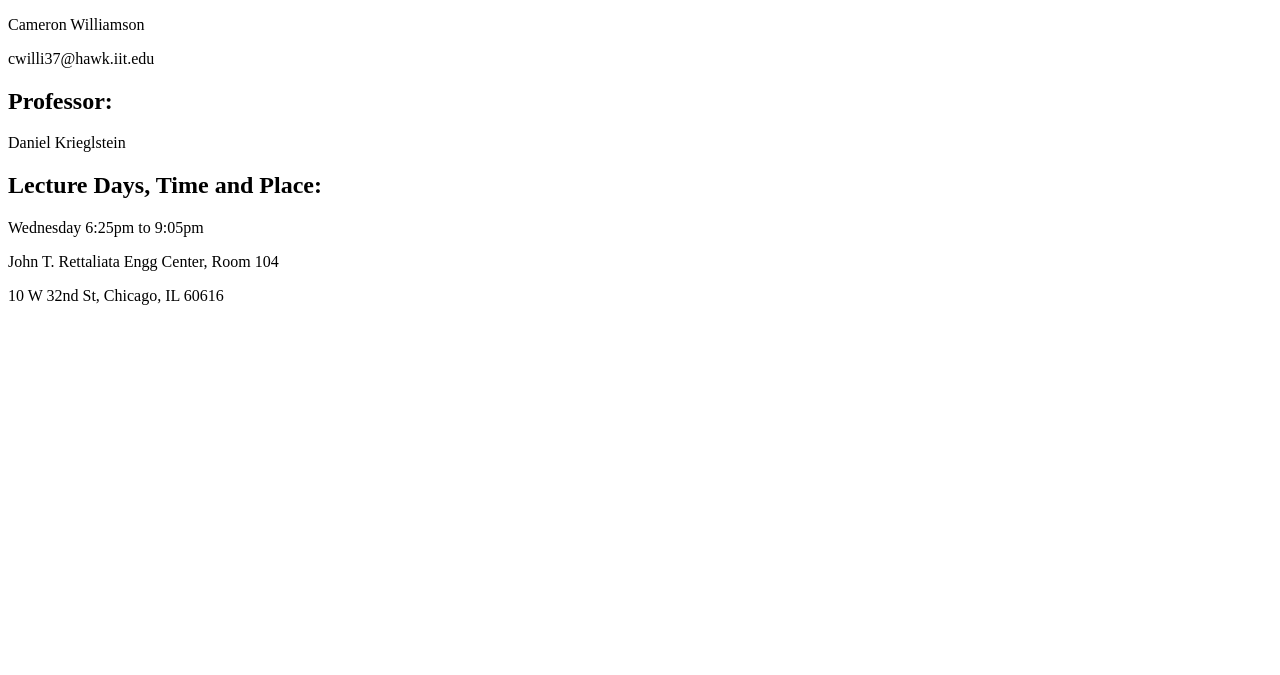
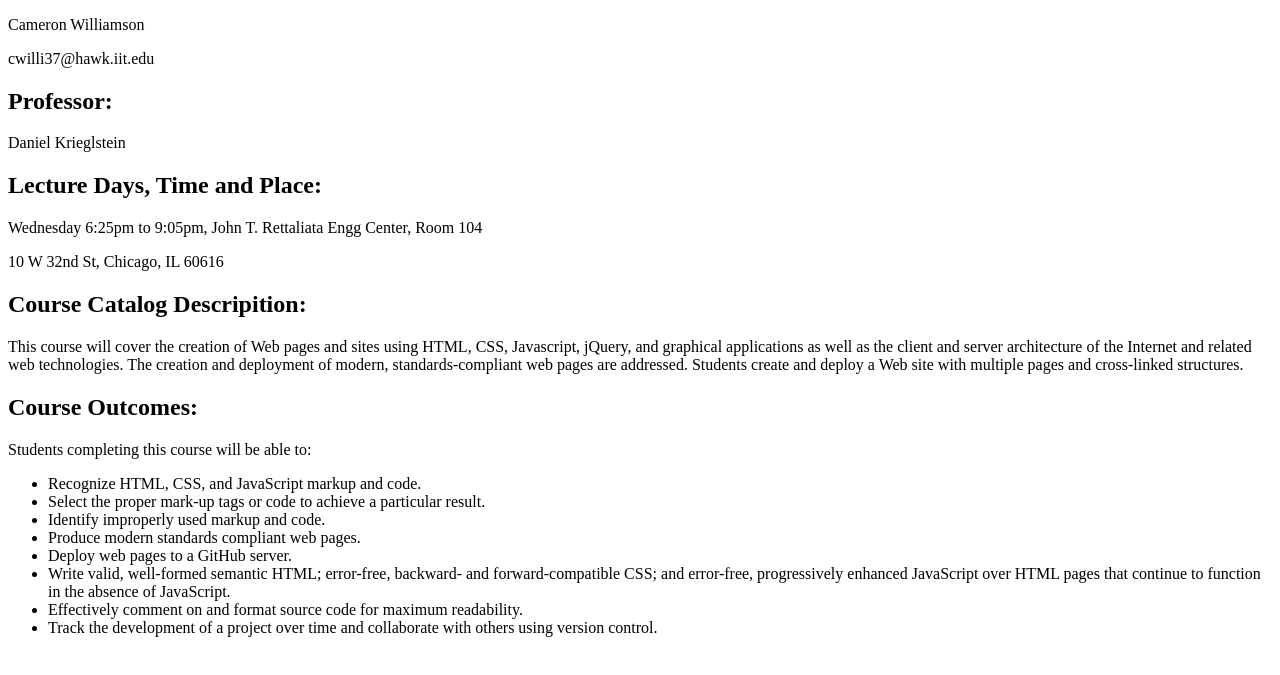
Before and after one commit to cameronwilliamson/Lab_2, a plain HTML site: page index.html in a window 1280 px wide. Shown: the part 105-780 px from the top of the page. Drawn offline with Linux system fonts and the light colour scheme.

Commit message:
List items
Addition of unordered list

```diff
--- a/index.html
+++ b/index.html
@@ -11,8 +11,21 @@
 <h2>Professor:</h2>
 <p>Daniel Krieglstein</p>
 <h2>Lecture Days, Time and Place:</h2>
-<p>Wednesday 6:25pm to 9:05pm</p>
-<p>John T. Rettaliata Engg Center, Room 104<p>
+<p>Wednesday 6:25pm to 9:05pm, John T. Rettaliata Engg Center, Room 104<p>
 <p>10 W 32nd St, Chicago, IL 60616<p>
+	<h2>Course Catalog Descripition:</h2>
+	<p>This course will cover the creation of Web pages and sites using HTML, CSS, Javascript, jQuery, and graphical applications as well as the client and server architecture of the Internet and related web technologies. The creation and deployment of modern, standards-compliant web pages are addressed. Students create and deploy a Web site with multiple pages and cross-linked structures.</p>
+	<h2>Course Outcomes:</h2>
+	<p>Students completing this course will be able to:</p>
+	<ul>
+		<li>Recognize HTML, CSS, and JavaScript markup and code.</li>
+		<li>Select the proper mark-up tags or code to achieve a particular result.</li>
+		<li>Identify improperly used markup and code.</li>
+		<li>Produce modern standards compliant web pages.</li>
+		<li>Deploy web pages to a GitHub server.</li>
+		<li>Write valid, well-formed semantic HTML; error-free, backward- and forward-compatible CSS; and error-free, progressively enhanced JavaScript over HTML pages that continue to function in the absence of JavaScript.</li>
+		<li>Effectively comment on and format source code for maximum readability.</li>
+		<li>Track the development of a project over time and collaborate with others using version control.</li>
+	</ul>
 </body>
 </html>
```
